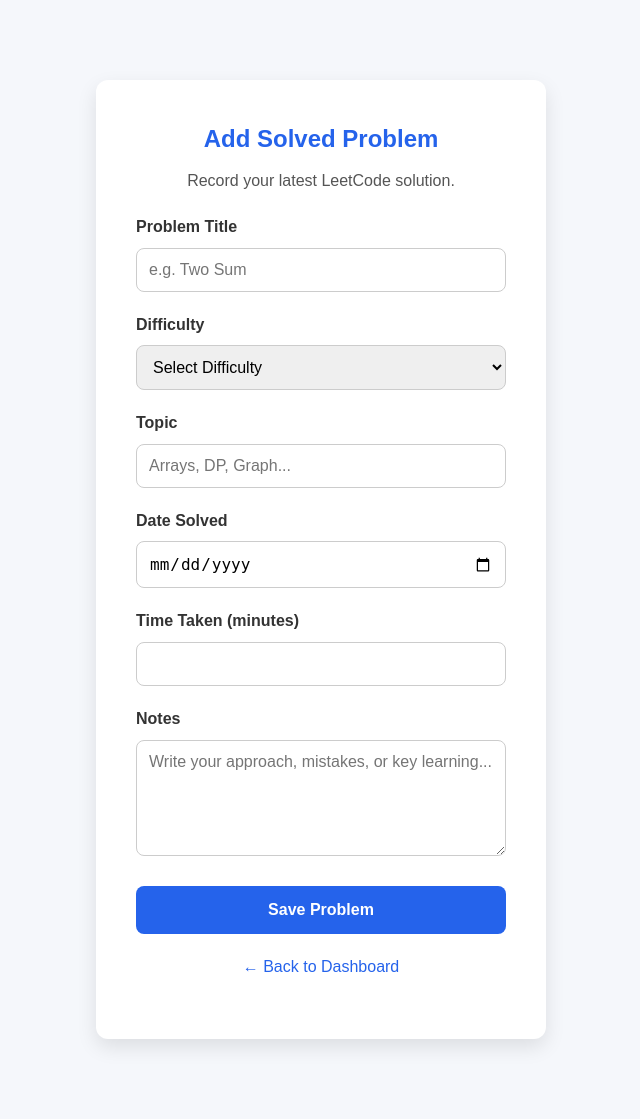
After one commit to biyalhimani/leetTrack, a Flask app: page /add_problem in a window 1280 px wide. The commit adds this page. Shown: the whole page, without its empty margins (319-959 px from the left). Run offline with Flask 3, Linux system fonts and the light colour scheme; the visitor is signed in with stand-in values (Sample User, id 1).

Commit message:
Implement dashboard and add problem functionality

```diff
--- a/app.py
+++ b/app.py
@@ -1,43 +1,28 @@
 from flask import Flask, render_template, request, redirect, url_for, session
+from datetime import datetime
 from werkzeug.security import generate_password_hash, check_password_hash
+
 from config import Config
 from database import db
-from models import User
+from models import User, Problem
 
 app = Flask(__name__)
-
 app.config.from_object(Config)
 
 db.init_app(app)
 
 
+# -------------------------
+# Home
+# -------------------------
 @app.route("/")
 def home():
     return render_template("index.html")
 
 
-@app.route("/login", methods=["GET", "POST"])
-def login():
-
-    if request.method == "POST":
-
-        email = request.form["email"]
-        password = request.form["password"]
-
-        user = User.query.filter_by(email=email).first()
-
-        if user and check_password_hash(user.password, password):
-
-            session["user_id"] = user.id
-            session["user_name"] = user.full_name
-
-            return redirect(url_for("dashboard"))
-
-        return "Invalid Email or Password"
-
-    return render_template("login.html")
-
-
+# -------------------------
+# Register
+# -------------------------
 @app.route("/register", methods=["GET", "POST"])
 def register():
 
@@ -62,16 +47,125 @@ def register():
 
     return render_template("register.html")
 
+
+# -------------------------
+# Login
+# -------------------------
+@app.route("/login", methods=["GET", "POST"])
+def login():
+
+    if request.method == "POST":
+
+        email = request.form["email"]
+        password = request.form["password"]
+
+        user = User.query.filter_by(email=email).first()
+
+        if user and check_password_hash(user.password, password):
+
+            session["user_id"] = user.id
+            session["user_name"] = user.full_name
+
+            return redirect(url_for("dashboard"))
+
+        return "Invalid Email or Password"
+
+    return render_template("login.html")
+
+
+# -------------------------
+# Logout
+# -------------------------
+@app.route("/logout")
+def logout():
+
+    session.clear()
+
+    return redirect(url_for("home"))
+
+
+# -------------------------
+# Dashboard
+# -------------------------
 @app.route("/dashboard")
 def dashboard():
 
     if "user_id" not in session:
         return redirect(url_for("login"))
 
-    return f"Welcome {session['user_name']}! You are logged in."
+    total = Problem.query.filter_by(user_id=session["user_id"]).count()
+
+    easy = Problem.query.filter_by(
+        user_id=session["user_id"],
+        difficulty="Easy"
+    ).count()
+
+    medium = Problem.query.filter_by(
+        user_id=session["user_id"],
+        difficulty="Medium"
+    ).count()
+
+    hard = Problem.query.filter_by(
+        user_id=session["user_id"],
+        difficulty="Hard"
+    ).count()
+
+    return render_template(
+        "dashboard.html",
+        total=total,
+        easy=easy,
+        medium=medium,
+        hard=hard
+    )
 
 
+# -------------------------
+# Add Problem
+# -------------------------
+@app.route("/add_problem", methods=["GET", "POST"])
+def add_problem():
+
+    if "user_id" not in session:
+        return redirect(url_for("login"))
+
+    if request.method == "POST":
+
+        title = request.form["title"]
+        difficulty = request.form["difficulty"]
+        topic = request.form["topic"]
+
+        date_solved = datetime.strptime(
+            request.form["date_solved"],
+            "%Y-%m-%d"
+        ).date()
+
+        time_taken = int(request.form["time_taken"])
+
+        notes = request.form["notes"]
+
+        new_problem = Problem(
+            title=title,
+            difficulty=difficulty,
+            topic=topic,
+            date_solved=date_solved,
+            time_taken=time_taken,
+            notes=notes,
+            user_id=session["user_id"]
+        )
+
+        db.session.add(new_problem)
+        db.session.commit()
+
+        return redirect(url_for("dashboard"))
+
+    return render_template("add_problem.html")
+
+
+# -------------------------
+# Run Application
+# -------------------------
 if __name__ == "__main__":
+
     with app.app_context():
         db.create_all()
 
--- a/static/css/style.css
+++ b/static/css/style.css
@@ -264,6 +264,20 @@ footer a:hover {
         flex-direction: column;
         align-items: center;
     }
+
+    .dashboard-header {
+    flex-direction: column;
+    align-items: flex-start;
+}
+
+    .dashboard-buttons {
+        width: 100%;
+    }
+
+    .dashboard-buttons .btn {
+        width: 100%;
+        text-align: center;
+    }
 }
 
 /* =========================
@@ -330,3 +344,86 @@ footer a:hover {
 .auth-container a:hover {
     text-decoration: underline;
 }
+
+/* =========================
+   Dashboard
+========================= */
+
+.dashboard-container {
+    max-width: 1200px;
+    margin: 60px auto;
+    padding: 0 20px;
+}
+
+.dashboard-header {
+    display: flex;
+    justify-content: space-between;
+    align-items: center;
+    gap: 30px;
+    margin-bottom: 40px;
+    flex-wrap: wrap;
+}
+
+.dashboard-header h1 {
+    color: #2563eb;
+    margin-bottom: 10px;
+}
+
+.dashboard-header p {
+    color: #666;
+}
+
+.dashboard-buttons {
+    display: flex;
+    gap: 15px;
+    flex-wrap: wrap;
+}
+
+.stats-grid {
+    display: grid;
+    grid-template-columns: repeat(auto-fit, minmax(220px, 1fr));
+    gap: 25px;
+}
+
+.stat-card {
+    background: white;
+    padding: 30px;
+    border-radius: 12px;
+    box-shadow: 0 5px 12px rgba(0,0,0,0.08);
+    text-align: center;
+}
+
+.stat-card h3 {
+    color: #2563eb;
+    margin-bottom: 15px;
+}
+
+.stat-card p {
+    font-size: 2rem;
+    font-weight: bold;
+    color: #333;
+}
+
+/* =========================
+   Add Problem
+========================= */
+
+.form-group select,
+.form-group textarea {
+    width: 100%;
+    padding: 12px;
+    border: 1px solid #ccc;
+    border-radius: 8px;
+    font-size: 16px;
+    font-family: inherit;
+}
+
+.form-group select:focus,
+.form-group textarea:focus {
+    outline: none;
+    border-color: #2563eb;
+}
+
+textarea {
+    resize: vertical;
+}
--- /dev/null
+++ b/templates/add_problem.html
@@ -0,0 +1,99 @@
+{% extends "base.html" %}
+
+{% block title %}
+Add Problem | LeetTrack
+{% endblock %}
+
+{% block content %}
+
+<main>
+
+    <section class="auth-container">
+
+        <h1>Add Solved Problem</h1>
+
+        <p>Record your latest LeetCode solution.</p>
+
+        <form action="{{ url_for('add_problem') }}" method="POST">
+
+            <div class="form-group">
+                <label for="title">Problem Title</label>
+                <input
+                    type="text"
+                    id="title"
+                    name="title"
+                    placeholder="e.g. Two Sum"
+                    required>
+            </div>
+
+            <div class="form-group">
+                <label for="difficulty">Difficulty</label>
+
+                <select id="difficulty" name="difficulty" required>
+
+                    <option value="">Select Difficulty</option>
+
+                    <option value="Easy">Easy</option>
+
+                    <option value="Medium">Medium</option>
+
+                    <option value="Hard">Hard</option>
+
+                </select>
+            </div>
+
+            <div class="form-group">
+                <label for="topic">Topic</label>
+                <input
+                    type="text"
+                    id="topic"
+                    name="topic"
+                    placeholder="Arrays, DP, Graph..."
+                    required>
+            </div>
+
+            <div class="form-group">
+                <label for="date_solved">Date Solved</label>
+                <input
+                    type="date"
+                    id="date_solved"
+                    name="date_solved"
+                    required>
+            </div>
+
+            <div class="form-group">
+                <label for="time_taken">Time Taken (minutes)</label>
+                <input
+                    type="number"
+                    id="time_taken"
+                    name="time_taken"
+                    min="1"
+                    required>
+            </div>
+
+            <div class="form-group">
+                <label for="notes">Notes</label>
+
+                <textarea
+                    id="notes"
+                    name="notes"
+                    rows="5"
+                    placeholder="Write your approach, mistakes, or key learning..."></textarea>
+
+            </div>
+
+            <button type="submit" class="btn btn-cta">
+                Save Problem
+            </button>
+
+        </form>
+
+        <p style="margin-top:20px;">
+            <a href="{{ url_for('dashboard') }}">← Back to Dashboard</a>
+        </p>
+
+    </section>
+
+</main>
+
+{% endblock %}
```
Also changed, not shown: models.py (+23 -0 lines), templates/dashboard.html (added, +61 -0 lines).
